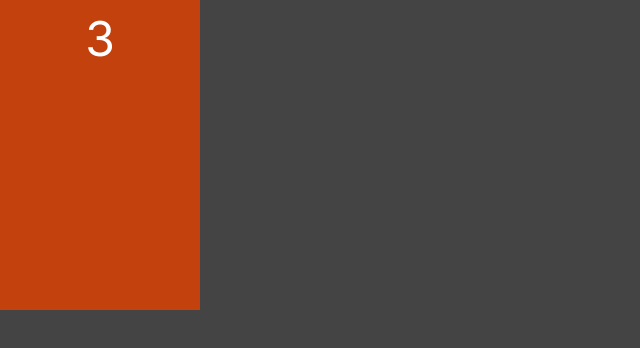
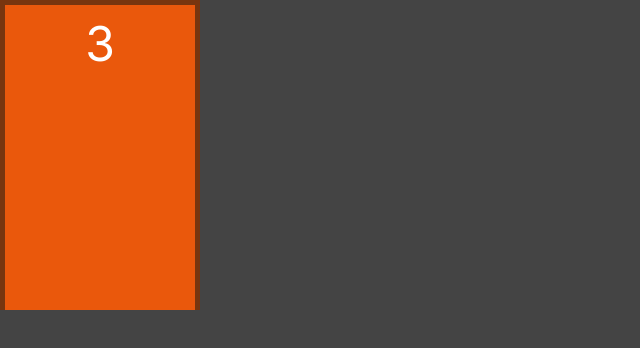
Before and after one commit to Filipe-Bacof/porta-premiada, a Next.js app: page / in a window 1280 px wide. Shown: the top 348 px of the page, without its empty margins (0-640 px from the left). Built offline with nearby package versions, Linux system fonts and the light colour scheme.

Commit message:
area + espaçamento + moldura

```diff
--- a/src/components/Door.tsx
+++ b/src/components/Door.tsx
@@ -2,8 +2,12 @@ type Props = {}
 
 export default function Door({}: Props) {
   return (
-    <div className="flex h-door-hei w-door-wid flex-col items-center bg-orange-700 p-[15px]">
-      <div className="text-5xl">3</div>
+    <div className="flex h-door-hei w-door-wid">
+      <div className="flex grow border-l-[5px] border-r-[5px] border-t-[5px] border-amber-900">
+        <div className="flex grow flex-col items-center bg-orange-600 p-[15px]">
+          <div className="text-5xl">3</div>
+        </div>
+      </div>
     </div>
   )
 }
```
